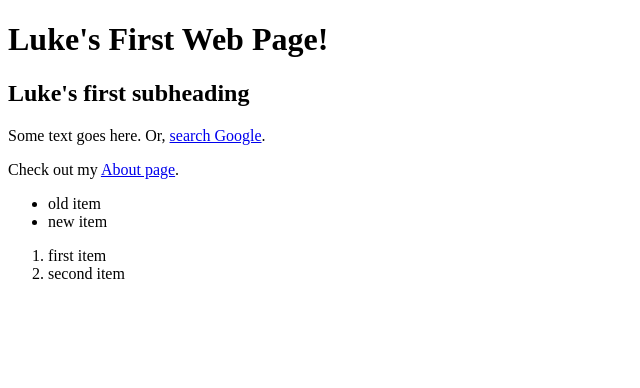
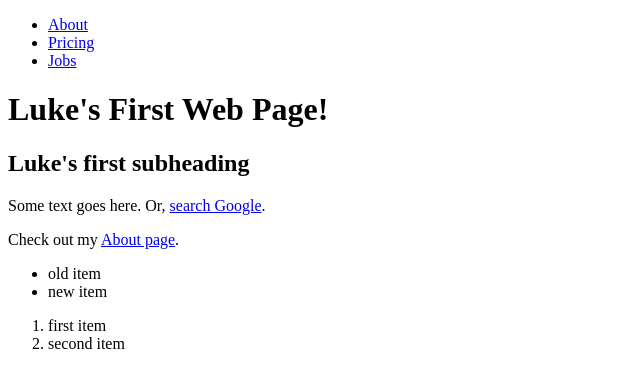
Before and after one commit to Luke-Shin/project1, a plain HTML site: page index.html in a window 1280 px wide. Shown: the whole page, without its empty margins (0-640 px from the left). Drawn offline with Linux system fonts and the light colour scheme.

Commit message:
link navigation to all pages

```diff
--- a/index.html
+++ b/index.html
@@ -5,10 +5,20 @@
   <meta name="description" content="I'm learning to build websites. Yay!">
 </head>
 
+
 <body>
   <!--
   We use this syntax to write comments in HTML. Kind of like "//"
   -->
+  <header>
+    <nav>
+      <ul>
+        <li><a href="about.html">About</a></li>
+        <li><a href="pricing.html">Pricing</a></li>
+        <li><a href="jobs.html">Jobs</a></li>
+      </ul>
+    </nav>
+  </header>
   <h1>Luke's First Web Page!</h1>
   <h2>Luke's first subheading</h1>
   <p>Some text goes here. Or, <a href="http://www.google.com">search Google</a>.</p>
```
Also changed, not shown: 1 other file.
